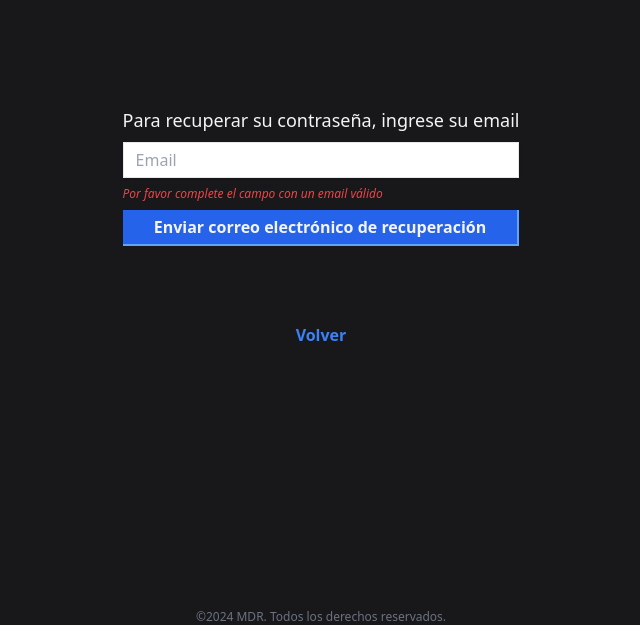
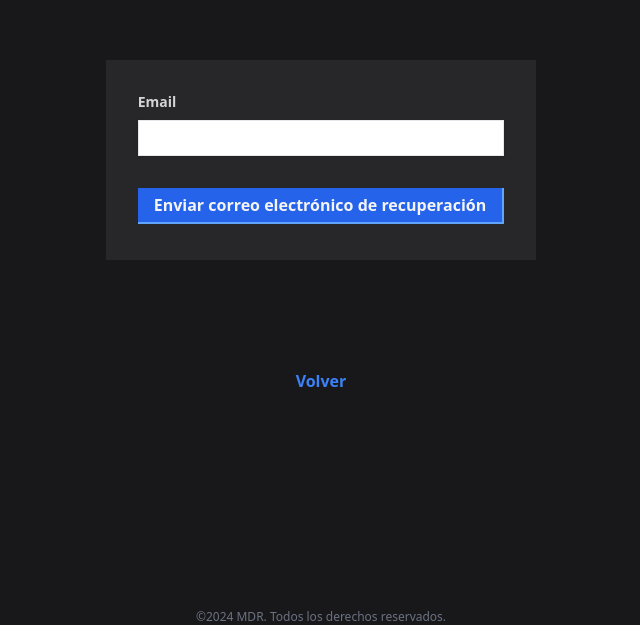
Before and after one commit to Matias-DR/mdr-todo-challenge-nextjs, a Next.js app: page /sign/password-recuperation in a window 1280 px wide. Shown: the part 175-800 px from the top of the page, without its empty margins (319-959 px from the left). Built offline with nearby package versions, Linux system fonts and the light colour scheme.

Commit message:
MOD: react-hook-form applied

```diff
--- a/src/components/input.tsx
+++ b/src/components/input.tsx
@@ -1,11 +1,18 @@
 import { InputType } from '@/commons/element-types'
+import {
+  FieldError,
+  RegisterOptions,
+  UseFormRegister
+} from 'react-hook-form'
 
 
 interface Props {
   id: string
   type: InputType
+  register: UseFormRegister<any>
+  registerOptions: RegisterOptions<any>
+  error?: FieldError
   label?: string
-  helper?: string
   placeholder?: string
   autoFocus?: boolean
   onClick?: (e: any) => void
@@ -21,7 +28,9 @@ interface Props {
 export default function InputComponent({
   id,
   type,
-  helper,
+  register,
+  registerOptions,
+  error,
   label,
   placeholder,
   autoFocus = false,
@@ -51,15 +60,15 @@ export default function InputComponent({
       type={type}
       placeholder={placeholder}
       autoFocus={autoFocus}
-      onClick={onClick && onClick}
-      onChange={onChange && onChange}
-      onFocus={onFocus && onFocus}
-      onBlur={onBlur && onBlur}
+      {...(register && register(
+        id,
+        registerOptions
+      ))}
     />
-    {helper && <div className='w-full mb-2'>
-      <p className={`${helper ? '' : 'hidden'} text-red-500 text-xs italic`}>
-        {helper}
-      </p>
-    </div>}
+    <div className='relative w-full h-[1rem] mb-2'>
+      {error && <p className={`${error ? 'absolute' : 'hidden'} text-red-500 text-xs italic`}>
+        {error.message}
+      </p>}
+    </div>
   </>
 }
--- a/src/components/sign/in/form.component.tsx
+++ b/src/components/sign/in/form.component.tsx
@@ -6,20 +6,41 @@ import {
   ButtonType,
   InputType
 } from '@/commons/element-types'
+import { useForm } from 'react-hook-form'
 
 
+type FormData = {
+  username: string
+  password: string
+}
+
 export default function SigninFormComponent() {
+  const {
+    register,
+    handleSubmit,
+    formState: { errors }
+  } = useForm<FormData>()
+
+  const _handleSubmit = (formData: any) => {
+    console.log(formData)
+  }
+
   return <div className='w-fit'>
     <form
-      className='bg-zinc-800 shadow-md px-8 pt-6 pb-8 mb-4'
+      className='bg-zinc-800 px-8 pt-6 pb-8 mb-4'
       noValidate
+      onSubmit={handleSubmit(_handleSubmit)}
     >
       <div className='mb-4'>
         <InputComponent
           id='username'
           label='Nombre de usuario'
           type={InputType.TEXT}
-          helper=''
+          register={register}
+          registerOptions={{
+            required: 'El nombre de usuario es requerido'
+          }}
+          error={errors.username}
         />
       </div>
       <div className='mb-8'>
@@ -27,13 +48,18 @@ export default function SigninFormComponent() {
           id='password'
           label='Contraseña'
           type={InputType.PASSWORD}
-          helper=''
+          register={register}
+          registerOptions={{
+            required: 'La contraseña es requerida'
+          }}
+          error={errors.password}
         />
       </div>
       <div className='flex items-center mb-6'>
         <div className='w-36 h-12 flex justify-center items-center'>
           <button
             type={ButtonType.SUBMIT}
+            onClick={() => console.log(errors)}
             className='py-2 px-4 font-bold text-zinc-100 bg-blue-600 hover:bg-blue-800 border-b-2 border-e-2 border-blue-400 active:border-0'
           >
             Iniciar Sesión
--- a/src/components/sign/up/form.component.tsx
+++ b/src/components/sign/up/form.component.tsx
@@ -6,50 +6,96 @@ import {
   ButtonType,
   InputType
 } from '@/commons/element-types'
+import { useForm } from 'react-hook-form'
 
 
+type FormData = {
+  username: string
+  email: string
+  password: string
+  passwordConfirmation: string
+}
+
 export default function SignupFormComponent() {
+  const {
+    register,
+    handleSubmit,
+    formState: { errors },
+    watch
+  } = useForm<FormData>()
+
+  const _handleSubmit = (formData: any) => {
+    console.log(formData)
+  }
+
   return <div className='w-fit'>
     <form
-      className='bg-zinc-800 shadow-md px-8 pt-6 pb-8 mb-4'
+      className='bg-zinc-800 px-8 pt-6 pb-8 mb-4'
       noValidate
+      onSubmit={handleSubmit(_handleSubmit)}
     >
       <div className='mb-4'>
         <InputComponent
           id='username'
+          type={InputType.TEXT}
+          register={register}
+          registerOptions={{
+            required: 'El nombre de usuario es requerido'
+          }}
+          error={errors.username}
           label='Nombre de usuario'
-          type={InputType.TEXT}
-          helper=''
         />
       </div>
       <div className='mb-4'>
         <InputComponent
           id='email'
+          type={InputType.EMAIL}
+          register={register}
+          registerOptions={{
+            required: 'El email es requerido',
+            pattern: {
+              value: /\S+@\S+\.\S+/,
+              message: 'El email no es válido'
+            }
+          }}
+          error={errors.email}
           label='Email'
-          type={InputType.EMAIL}
-          helper=''
         />
       </div>
       <div className='mb-4'>
         <InputComponent
           id='password'
+          type={InputType.PASSWORD}
+          register={register}
+          registerOptions={{
+            required: 'La contraseña es requerida',
+            pattern: {
+              value: /^(?=.*[A-Za-z])(?=.*\d)[A-Za-z\d]{8,}$/,
+              message: 'La contraseña debe tener al menos 8 caracteres, una letra y un número'
+            }
+          }}
+          error={errors.password}
           label='Contraseña'
-          type={InputType.PASSWORD}
-          helper=''
         />
       </div>
       <div className='mb-8'>
         <InputComponent
-          id='password'
+          id='passwordConfirmation'
+          type={InputType.PASSWORD}
+          register={register}
+          registerOptions={{
+            required: 'La confirmación de la contraseña es requerida',
+            validate: value => value === watch('password') || 'Las contraseñas no coinciden'
+          }}
+          error={errors.passwordConfirmation}
           label='Confirmar contraseña'
-          type={InputType.PASSWORD}
-          helper=''
         />
       </div>
       <div className='flex justify-center items-center mb-6'>
         <div className='w-36 h-12 flex justify-center items-center'>
           <button
             type={ButtonType.SUBMIT}
+            onClick={() => console.log(errors)}
             className='py-2 px-4 font-bold text-zinc-100 bg-blue-600 hover:bg-blue-800 border-b-2 border-e-2 border-blue-400 active:border-0'
           >
             Crear cuenta
--- a/src/pages/sign/password-recuperation/index.tsx
+++ b/src/pages/sign/password-recuperation/index.tsx
@@ -6,32 +6,57 @@ import {
   ButtonType,
   InputType
 } from '@/commons/element-types'
+import { useForm } from 'react-hook-form'
+
 import UnsignedLayout from '@/layouts/unsigned.layout'
 
 
+type FormData = {
+  email: string
+}
+
+
 export default function PasswordRecuperation() {
+  const {
+    register,
+    handleSubmit,
+    formState: { errors },
+  } = useForm<FormData>()
+
+  const _handleSubmit = (formData: any) => {
+    console.log(formData)
+  }
+
   return <UnsignedLayout>
-    <div className='flex flex-col'>
+    <div className='flex flex-col items-center'>
       <form
-        className=''
+        className='w-[85%] sm:w-auto bg-zinc-800 p-8'
         noValidate
+        onSubmit={handleSubmit(_handleSubmit)}
       >
-        <h1 className='mb-2 text-lg'>
-          Para recuperar su contraseña, ingrese su email
-        </h1>
         <InputComponent
           id='email'
-          placeholder='Email'
+          label='Email'
           type={InputType.EMAIL}
-          helper='Por favor complete el campo con un email válido'
+          register={register}
+          registerOptions={{
+            required: 'El email es requerido',
+            pattern: {
+              value: /\S+@\S+\.\S+/,
+              message: 'El email no es válido'
+            }
+          }}
+          error={errors.email}
         />
+        <div className='w-full h-14 sm:h-10'>
           <div className='w-full h-1'>
             <button
               type={ButtonType.SUBMIT}
               className='w-full py-2 px-4 font-bold text-zinc-100 bg-blue-600 hover:bg-blue-800 border-b-2 border-e-2 border-blue-400 active:border-0'
             >
-            Enviar correo electrónico	de recuperación
+              Enviar correo electrónico de recuperación
             </button>
+          </div>
         </div>
       </form>
       <div className='w-1 my-14' />
```
Lines whose indentation alone changed are shown as unchanged.
